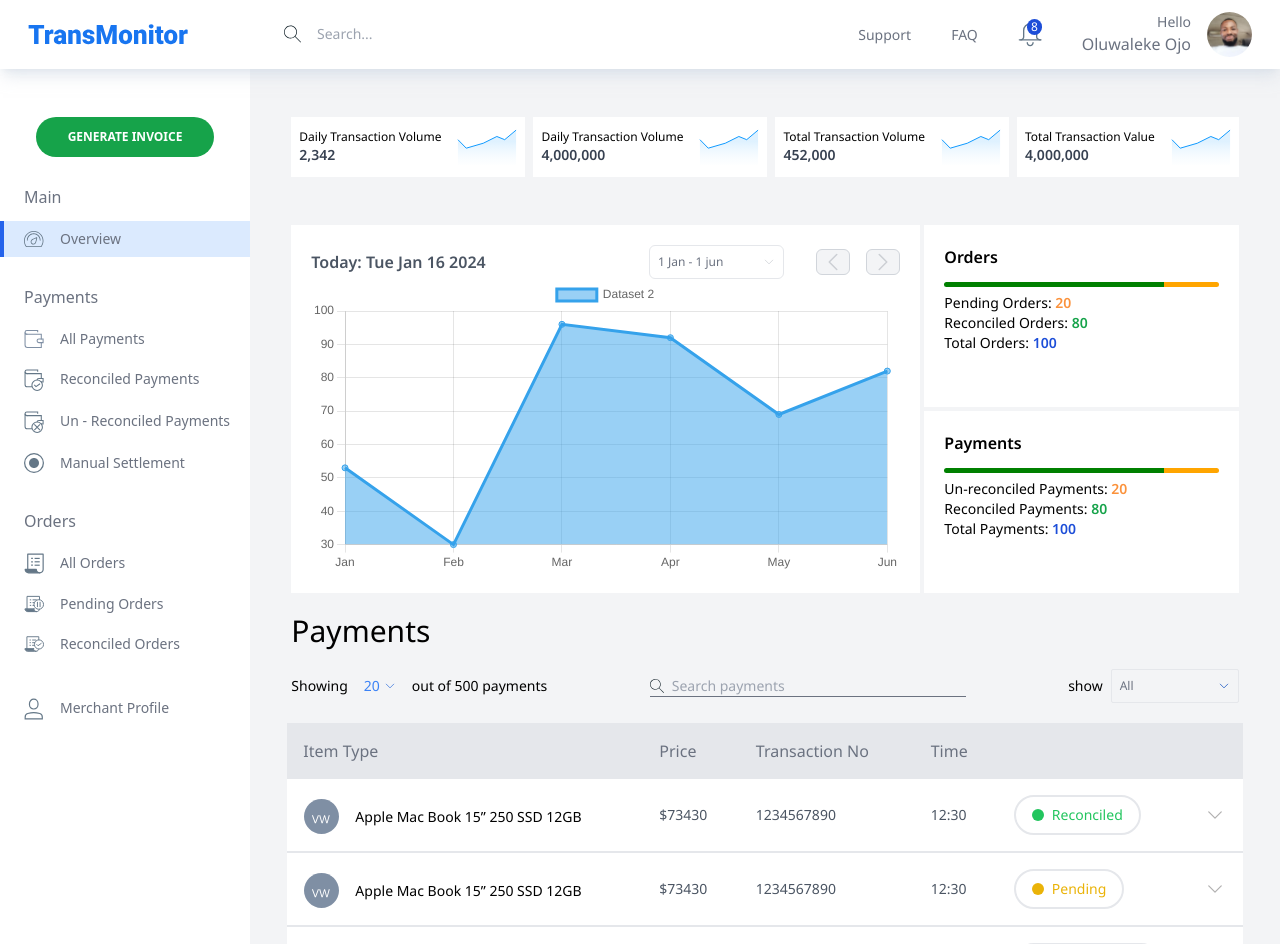
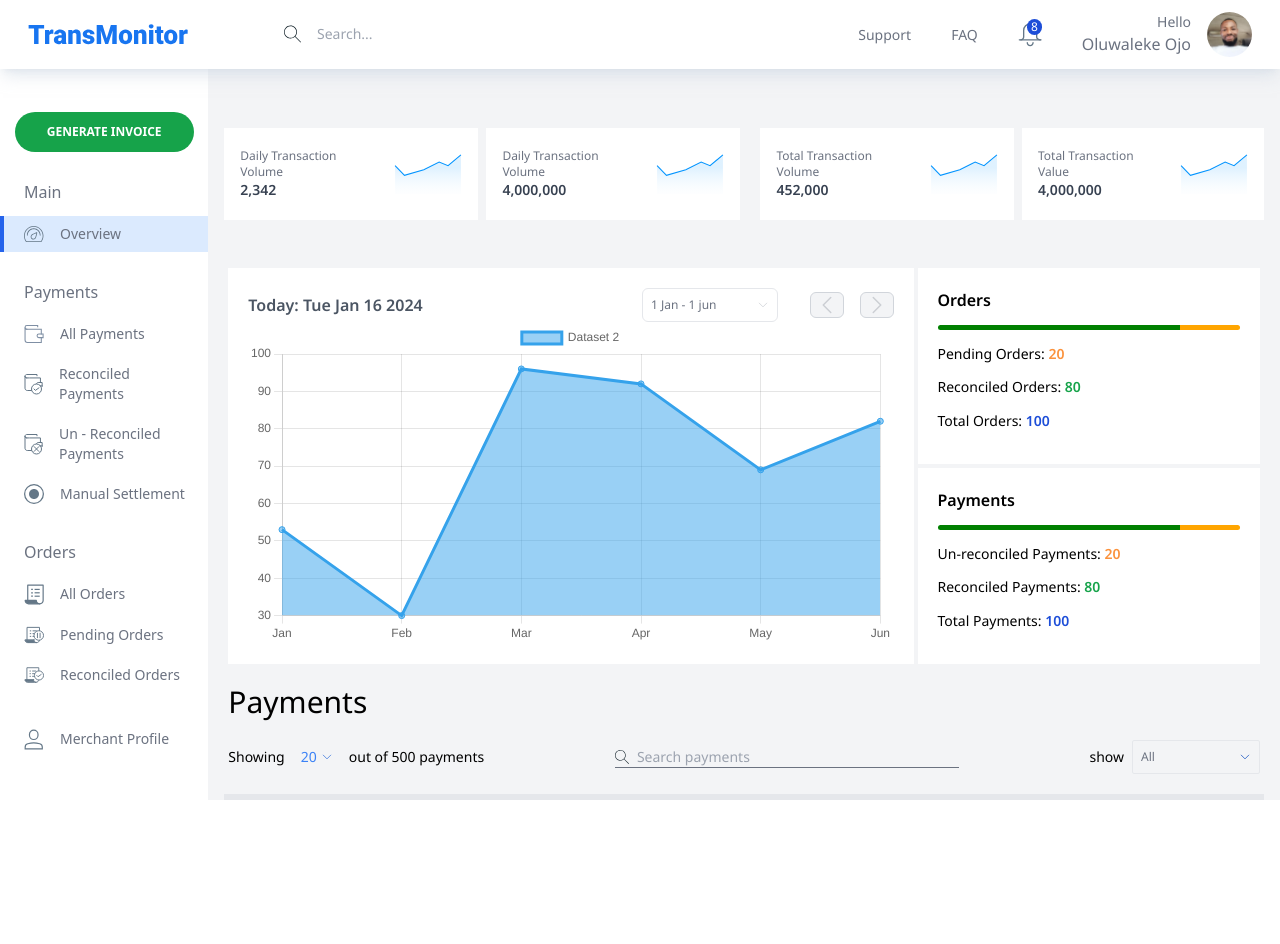
Before and after one commit to 8writes/craaft, a Next.js app: page / in a window 1280 px wide. Shown: the top 944 px of the page. After the commit the page ends 800 px from the top, so only its background shows below. Built offline with nearby package versions, Linux system fonts and the light colour scheme.

Commit message:
finished implementing major design

```diff
--- a/src/app/globals.css
+++ b/src/app/globals.css
@@ -6,6 +6,22 @@
 
 }
 
-body {
+/* width */
+::-webkit-scrollbar {
+  width: 5px;
+}
 
+/* Track */
+::-webkit-scrollbar-track {
+  background: #f1f1f1;
 }
+
+/* Handle */
+::-webkit-scrollbar-thumb {
+  background: #cecece;
+}
+
+/* Handle on hover */
+::-webkit-scrollbar-thumb:hover {
+  background: #b9b9b9;
+}
--- a/src/layout/UserLayout.jsx
+++ b/src/layout/UserLayout.jsx
@@ -6,7 +6,7 @@ import VerticalNav from '@/navigation/vertical'
 
 export default function OverviewLayout({ children }) {
   return (
-    <section className='grid'>
+    <section className='grid '>
       <HorizontalNav />
       <div className='flex bg-gray-100'>
         <VerticalNav />
--- a/src/navigation/horizontal/index.jsx
+++ b/src/navigation/horizontal/index.jsx
@@ -9,7 +9,7 @@ import Link from 'next/link'
 
 const HorizontalNav = () => {
   return (
-    <section className='bg-white z-50 flex font-noto text-gray-500 justify-between w-full shadow-lg shadow-slate-300/50 px-7 2xl:px-10 py-3 items-center gap-5'>
+    <section className='fixed bg-white z-50 md:flex font-noto text-gray-500 justify-between w-full shadow-lg shadow-slate-300/50 px-7 2xl:px-10 py-3 items-center gap-5 hidden'>
       <section className='flex items-center gap-24'>
         <Link href='/'>
           <Image
--- a/src/navigation/vertical/index.jsx
+++ b/src/navigation/vertical/index.jsx
@@ -72,7 +72,7 @@ const VerticalNav = () => {
   ]
 
   return (
-    <section className='bg-white lg:block py-12  text-gray-500 hidden '>
+    <section className='pt-28 pb-10 bg-white lg:block  text-gray-500 hidden h-screen overflow-y-auto'>
       <div className='flex justify-center'>
         <button className='bg-green-600 px-8 py-3 cursor-pointer rounded-full text-xs font-semibold uppercase text-white'>
           Generate Invoice
--- a/src/pages/Overview.jsx
+++ b/src/pages/Overview.jsx
@@ -8,7 +8,7 @@ import Table from '@/views/Overview/table'
 
 const Overview = () => {
   return (
-    <section className='px-1 mx-auto'>
+    <section className='px-4 pt-20 pb-10 mx-auto h-screen overflow-y-auto w-full hidden lg:block'>
       <Stats />
       <Chart />
       <Table />
--- a/src/views/Overview/chart.jsx
+++ b/src/views/Overview/chart.jsx
@@ -72,7 +72,7 @@ const Chart = () => {
         <ChartComponent />
       </section>
       <section className='grid gap-1 w-1/3'>
-        <div className='bg-white p-5'>
+        <div className='grid bg-white p-5'>
           <p className='font-semibold'>Orders</p>
           <span style={barStyle()}></span>
           <p className='text-sm'>
@@ -88,7 +88,7 @@ const Chart = () => {
             <span className='text-blue-700 font-semibold'>100</span>
           </p>
         </div>
-        <div className='bg-white p-5'>
+        <div className='grid bg-white p-5'>
           <p className='font-semibold'>Payments</p>
           <span style={barStyle()}></span>
           <p className='text-sm'>
--- a/src/views/Overview/stats.jsx
+++ b/src/views/Overview/stats.jsx
@@ -4,7 +4,7 @@ import Image from 'next/image'
 import graph from '../../../public/graph.svg'
 
 const Stats = () => {
-  const statsItems = [
+  const statsItems1 = [
     {
       title: 'Daily Transaction Volume',
       icon: graph,
@@ -15,6 +15,8 @@ const Stats = () => {
       icon: graph,
       value: '4,000,000',
     },
+  ]
+  const statsItems2 = [
     {
       title: 'Total Transaction Volume',
       icon: graph,
@@ -28,19 +30,35 @@ const Stats = () => {
   ]
 
   return (
-    <section className='mx-auto my-10 font-noto md:flex flex-wrap h-fit hidden'>
-      {statsItems.map((item, index) => (
-        <div key={index} className='px-1'>
-          <div
-            className={`stats-item bg-white w-full text-sm px-2 py-3 xl:gap-4 flex my-2`}>
-            <div className='grid'>
-              <p className='text-xs'>{item.title}</p>
-              <p className='font-semibold text-gray-700'>{item.value}</p>
+    <section className='my-10 gap-5 2xl:gap-10 mx-auto w-full  justify-between font-noto md:flex h-fit hidden'>
+      <div className='flex gap-2'>
+        {statsItems1.map((item, index) => (
+          <div key={index}>
+            <div
+              className={`stats-item bg-white w-full text-sm px-4 py-5 gap-4 flex my-2`}>
+              <div className='grid'>
+                <p className='text-xs text-gray-500'>{item.title}</p>
+                <p className='font-semibold text-gray-700'>{item.value}</p>
+              </div>
+              <Image src={item.icon} alt='' width={70} height={70} />
             </div>
-            <Image src={item.icon} alt='' width={60} height={60} />
           </div>
-        </div>
-      ))}
+        ))}
+      </div>
+      <div className='flex gap-2'>
+        {statsItems2.map((item, index) => (
+          <div key={index}>
+            <div
+              className={`stats-item bg-white w-full text-sm px-4 py-5 gap-4 flex my-2`}>
+              <div className='grid'>
+                <p className='text-xs text-gray-500'>{item.title}</p>
+                <p className='font-semibold text-gray-700'>{item.value}</p>
+              </div>
+              <Image src={item.icon} alt='' width={70} height={70} />
+            </div>
+          </div>
+        ))}
+      </div>
     </section>
   )
 }
--- a/src/views/Overview/table.jsx
+++ b/src/views/Overview/table.jsx
@@ -175,9 +175,9 @@ const Table = () => {
                             : row[column.id]}
                         </td>
                       ))}
-                      <td className='flex items-center justify-between p-4 text-sm'>
+                      <td className='flex items-center justify-between py-4 text-sm '>
                         <div
-                          className={`flex items-center gap-2 border-2 rounded-full py-2 px-4 ${
+                          className={`flex flex-1 items-center gap-2 border-2 rounded-full py-2 px-4 ${
                             row.status === 'Pending'
                               ? 'text-yellow-500'
                               : row.status === 'Reconciled'
@@ -194,7 +194,7 @@ const Table = () => {
                           viewBox='0 0 24 24'
                           strokeWidth={1.5}
                           stroke='#b2b1b1'
-                          className='w-6 h-5 cursor-pointer'>
+                          className='w-6 h-5 cursor-pointer flex-1'>
                           <path
                             strokeLinecap='round'
                             strokeLinejoin='round'
@@ -208,7 +208,7 @@ const Table = () => {
             </table>
             <div className='pagination flex justify-between my-5'>
               <span className='text-sm'>showing 1 to 10 of 500 entries</span>
-              <span className=' flex items-center border-2 text-sm px-1'>
+              <span className=' flex items-center border-2 rounded-sm text-sm px-1'>
                 <button
                   className=' border-r-2 p-1'
                   onClick={handlePrevPage}
```
